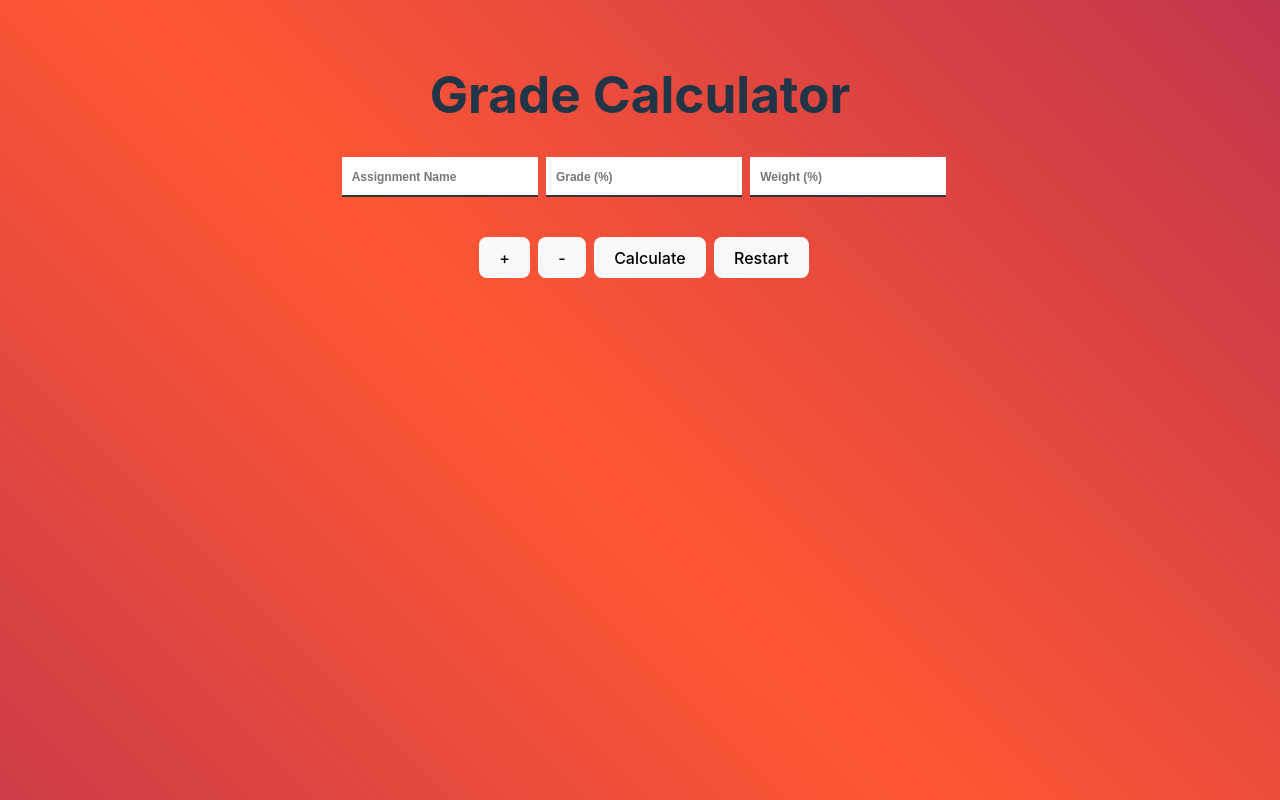
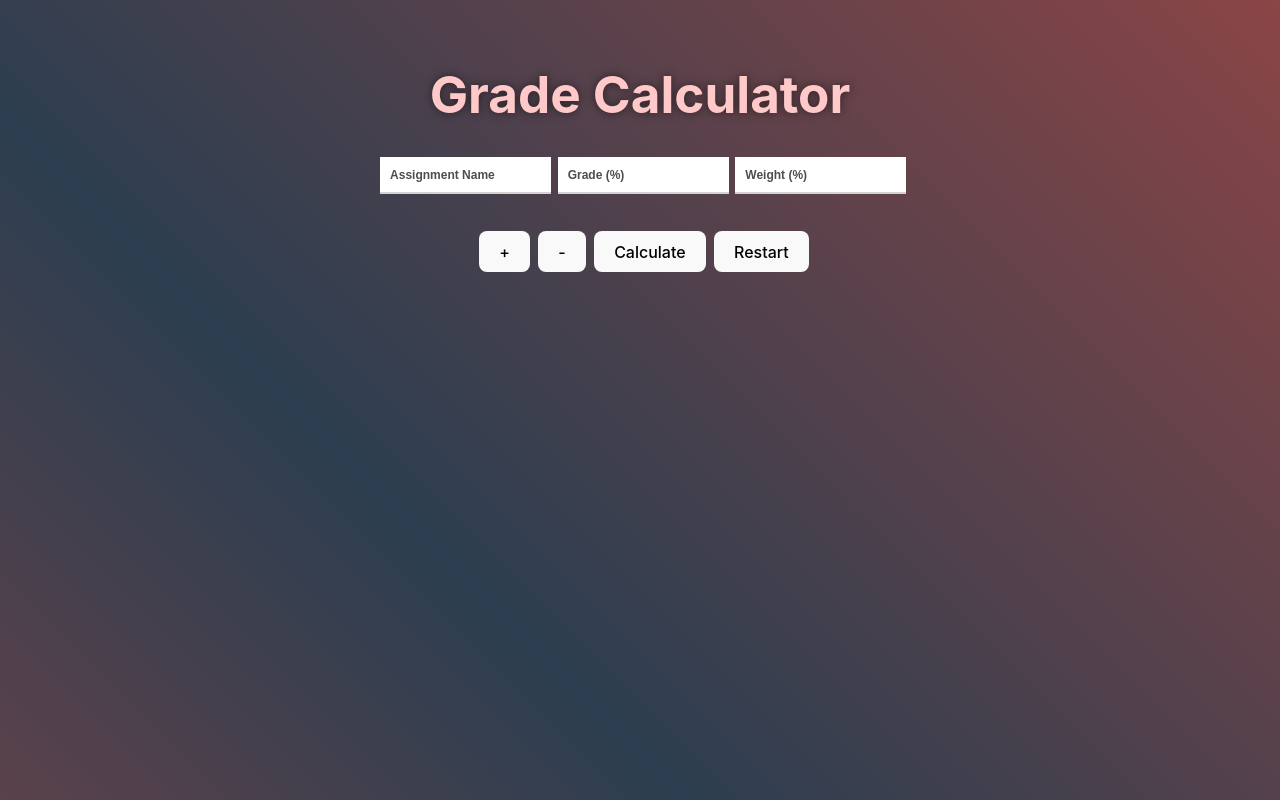
Before and after one commit to chrislangille/grade-calculator, a React (Vite) app: page / in a window 1280 px wide. Built offline with nearby package versions, Linux system fonts and the light colour scheme.

Commit message:
Styling changes to CSS

```diff
--- a/src/App.css
+++ b/src/App.css
@@ -44,16 +44,25 @@ button {
 /* Input box css */
 .course-row input {
   border: none;
-  border-bottom: 2px solid #333; /* Add a bottom border for a modern look */
-  padding: 10px; /* Add some padding for spacing */
-  font-size: 16px; /* Adjust the font size as needed */
+  background-color: white;
+  border-bottom: 2px solid #d3d3d3;
+  padding: 10px;
+  font-size: 13px;
+  font-weight: bold;
+  color: #4d4d4d;
+}
+
+/* Title styling */
+h1 {
+  text-shadow: 0 0 10px rgba(0, 0, 0, 0.5);
+  color: #ffc9c9;
 }
 
 /* Style the placeholder text as a small header */
 .course-row input::placeholder {
-  font-size: 12px; /* Adjust the font size for the placeholder text */
-  font-weight: bold; /* Make the placeholder text bold */
-  color: #777; /* Adjust the color of the placeholder text */
+  font-size: 12px;
+  font-weight: bold;
+  color: #4d4d4d;
 }
 
 /* Add a new CSS class for the animation */
@@ -88,17 +97,17 @@ button {
 
 @keyframes gradient {
   0% {
-    background: linear-gradient(45deg, #ff5733, #6a0572, #ff5733, #6a0572);
+    background: linear-gradient(45deg, #2c3e50, #e74c3c, #2c3e50, #e74c3c);
     background-size: 400% 400%;
     background-position: 0% 50%;
   }
   50% {
-    background: linear-gradient(45deg, #ff5733, #6a0572, #ff5733, #6a0572);
+    background: linear-gradient(45deg, #2c3e50, #e74c3c, #2c3e50, #e74c3c);
     background-size: 400% 400%;
     background-position: 100% 50%;
   }
   100% {
-    background: linear-gradient(45deg, #ff5733, #6a0572, #ff5733, #6a0572);
+    background: linear-gradient(45deg, #2c3e50, #e74c3c, #2c3e50, #e74c3c);
     background-size: 400% 400%;
     background-position: 0% 50%;
   }
--- a/src/App.jsx
+++ b/src/App.jsx
@@ -82,6 +82,7 @@ function App() {
     // Display loading screen
     return (
       <div className="App">
+        <div className="background-animation"></div>
         <h1>Grade Calculator</h1>
       </div>
     );
--- a/src/index.css
+++ b/src/index.css
@@ -48,8 +48,8 @@ button {
   transition: border-color 0.25s;
 }
 button:hover {
-  border-width: 0.15em;
-  border-color: #ffc964;
+  border-width: 0.12em;
+  border-color: #ffffff;
 }
 button:focus,
 button:focus-visible {
```
